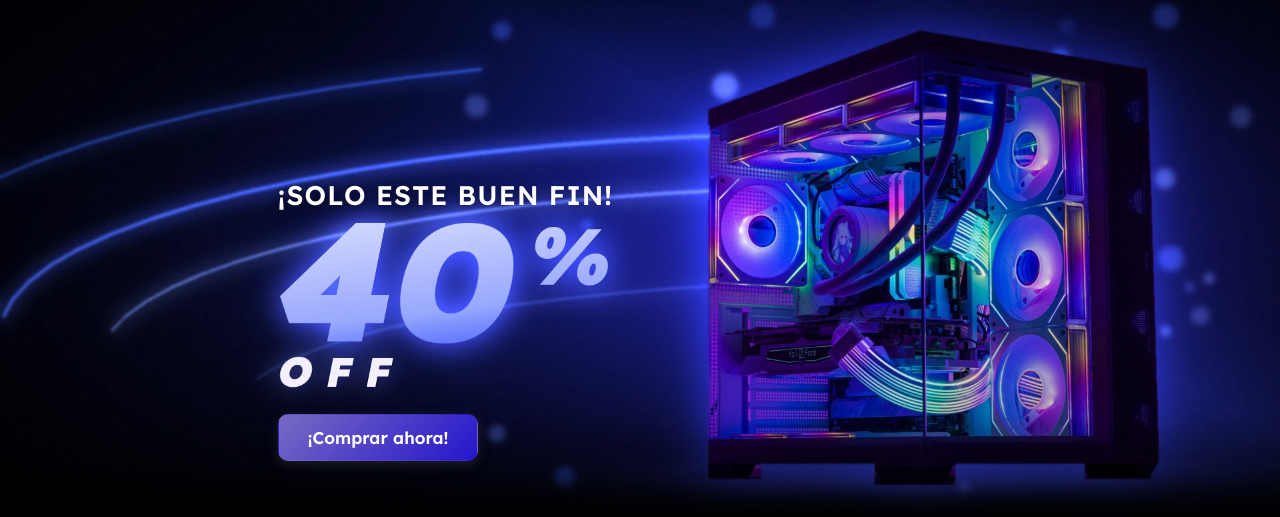
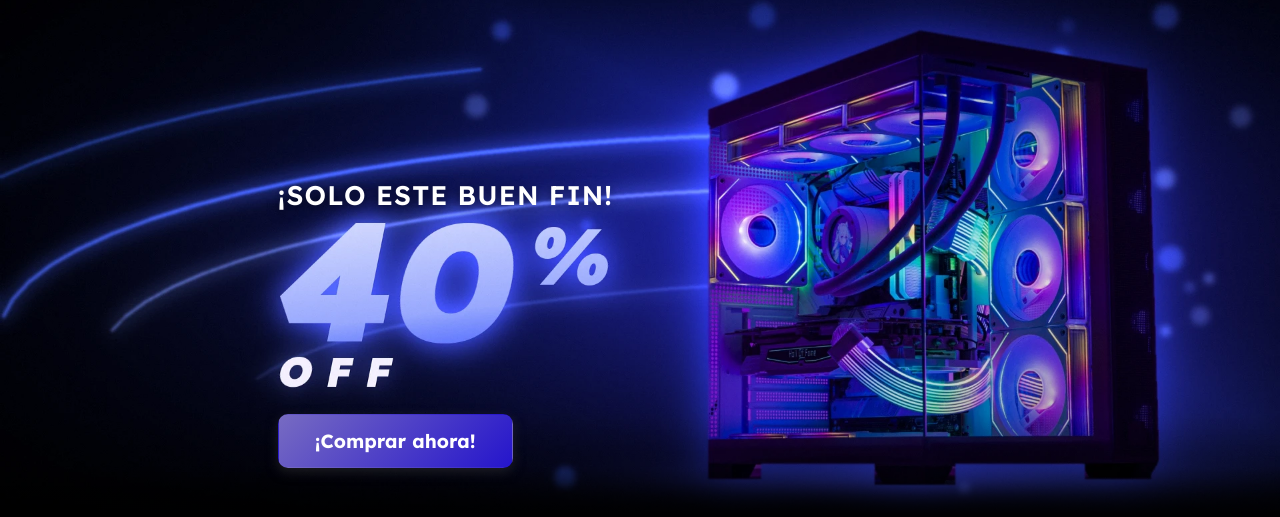
Before and after one commit to JesusPeralta0/Apex-Iron, a plain HTML site: page catalogo/index.html in a window 1280 px wide. Shown: the part 111-628 px from the top of the page. Drawn offline with nearby package versions, Linux system fonts and the light colour scheme.

Commit message:
ARREGLO ESTILOS BOTON HERO DE CATALOGO

```diff
--- a/catalogo/css/hero.css
+++ b/catalogo/css/hero.css
@@ -36,21 +36,22 @@
 /* Botón 1 */
 .hero .btn-hero {
   font-family: inherit !important;
-  font-size: 17px !important;
-  font-weight: 600 !important;
+  font-size: 19px !important;
+  font-weight: 700 !important;
   background: linear-gradient(135deg, #776bc2, #2515cc) !important;
   color: #fff !important;
-  padding: 10px 29px !important;
+  padding: 12px 36px !important;
   border: 1px solid transparent !important;
   border-radius: 10px !important;
   box-shadow: 0 4px 12px rgba(54, 53, 53, .5) !important;
-  transition: transform .2s !important;
+  transition: transform .2s, box-shadow .2s !important;
 }
 
 .hero .btn-hero:hover {
   background: #89cad9 !important;
   color: #131111 !important;
   transform: translateY(-2px) !important;
+  box-shadow: 0 8px 24px rgba(137, 202, 217, .5) !important;
 }
 
 .hero-catalogo .hero-boton {
```
